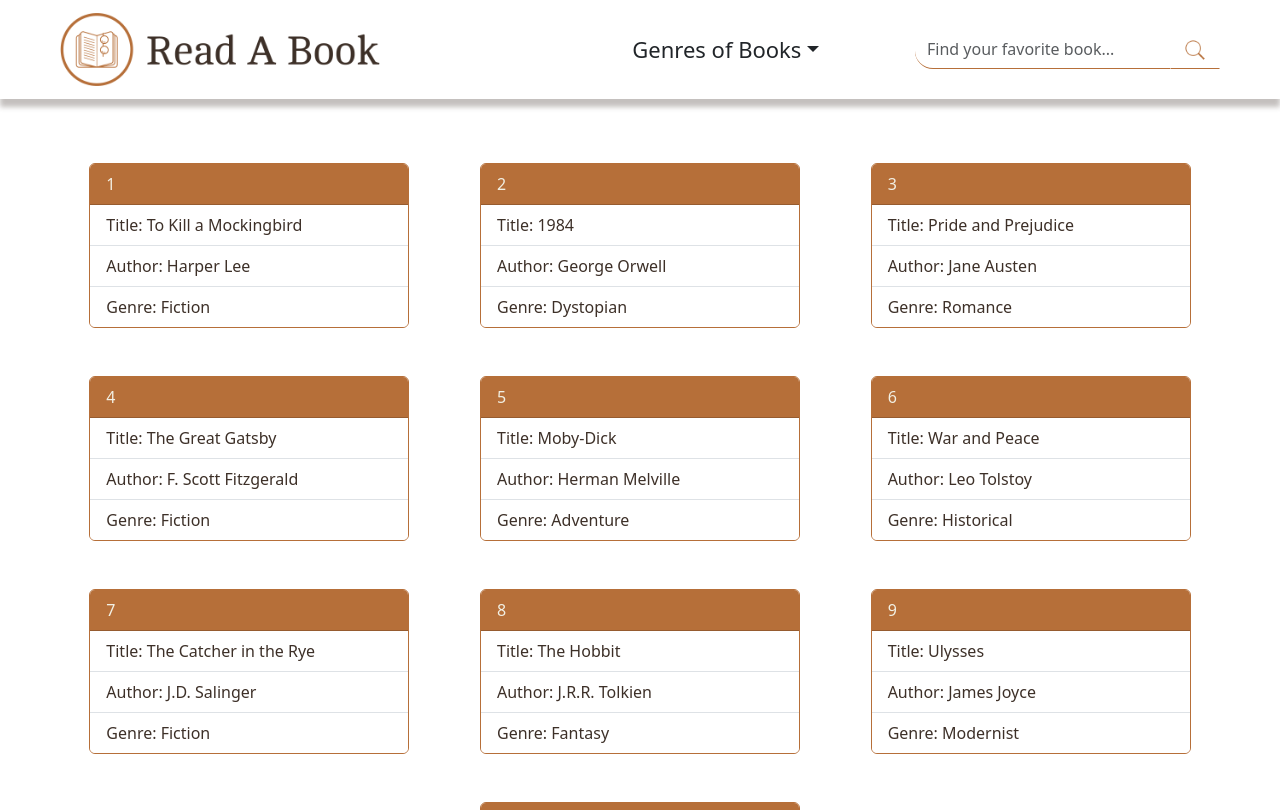
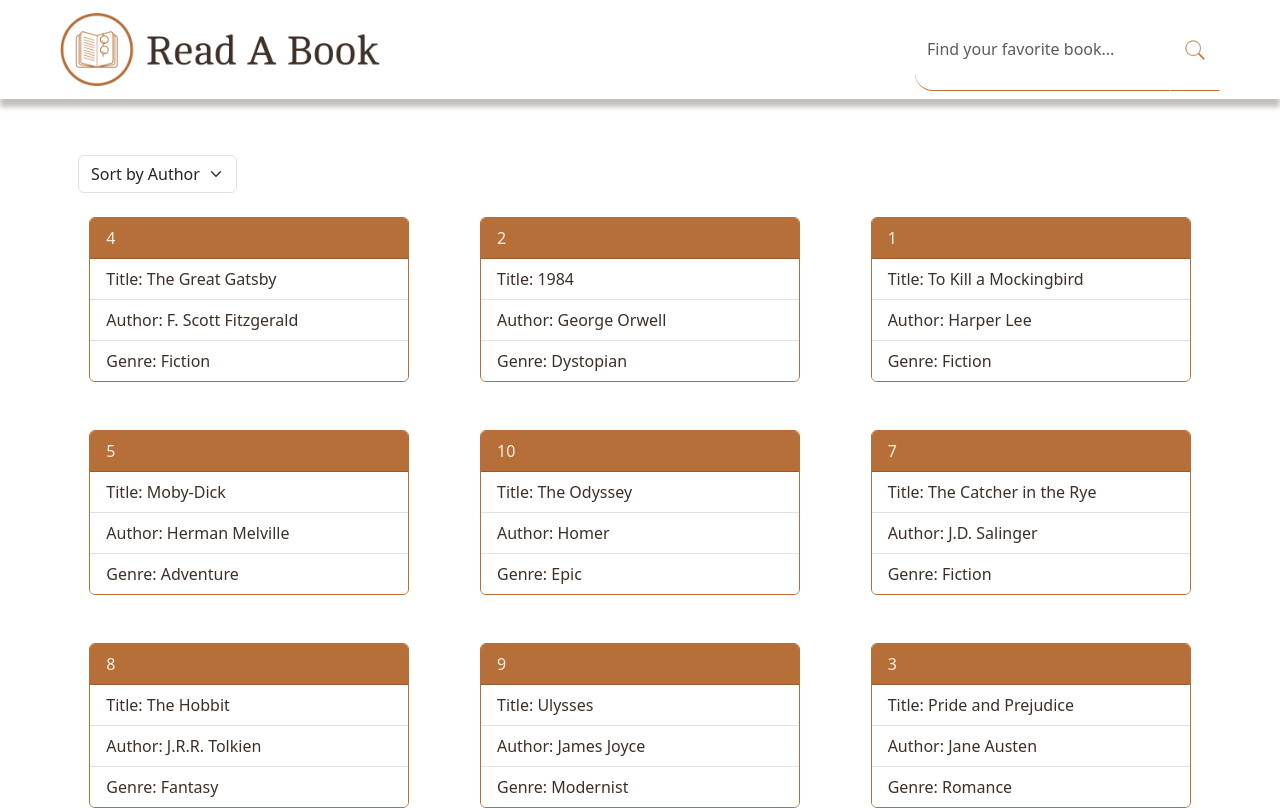
Before and after one commit to Bazzomir/book-search-app, a React (Create React App) app in the folder read-a-book/: page / in a window 1280 px wide. Shown: the top 810 px of the page. Built offline with nearby package versions, Linux system fonts and the light colour scheme.

Commit message:
complete simplification

```diff
--- a/read-a-book/src/components/App.js
+++ b/read-a-book/src/components/App.js
@@ -1,20 +1,22 @@
 import React from 'react';
-import { BrowserRouter } from 'react-router-dom';
+// import { BrowserRouter } from 'react-router-dom';
 import '../assets/css/App.css';
 import 'bootstrap/dist/css/bootstrap.css';
 import 'bootstrap/dist/css/bootstrap.min.css';
 import Header from './component/Header';
 import Footer from './component/Footer';
-import Ruti from './Ruti';
+import Homepage from './component/pages/Homepage';
+// import Ruti from './Ruti';
 
 export default function App() {
   return (
     <div className="App">
-      <BrowserRouter>
-        <Header />
-        <Ruti />
-        <Footer />
-      </BrowserRouter>
+      {/* <BrowserRouter> */}
+      <Header />
+      {/* <Ruti /> */}
+      <Homepage />
+      <Footer />
+      {/* </BrowserRouter> */}
     </div>
   );
 }
--- a/read-a-book/src/components/Ruti.js
+++ b/read-a-book/src/components/Ruti.js
@@ -7,10 +7,8 @@ export default function Ruti() {
     return (
         <Routes>
             <Route path="/" element={<Homepage />} />
-            <Route path="/genre/:genre" element={<Homepage />} />
+            {/* <Route path="/genre/:genre" element={<Homepage />} /> */}
             <Route path="*" element={<NotFound />} />
-            {/* <Route path="" element={""} />
-            <Route path="" element={""} /> */}
         </Routes>
     )
 }
--- a/read-a-book/src/components/component/Header.jsx
+++ b/read-a-book/src/components/component/Header.jsx
@@ -1,54 +1,58 @@
 import React, { useState, useEffect } from 'react';
-import { Link, useLocation } from 'react-router-dom';
+// import { Link, useLocation } from 'react-router-dom';
 import logo from '../../assets/image/logo.png';
 import logoIcon from '../../assets/image/logo-icon.png';
 import search from '../../assets/image/search.png';
 
 export default function Header() {
 
-    const [genres, setGenres] = useState([]);
-    const location = useLocation();
+    // const [genres, setGenres] = useState([]);
+    // const location = useLocation();
 
-    const getGenres = async () => {
-        try {
-            const response = await fetch('/books.json', {
-                headers: {
-                    'Content-Type': 'application/json',
-                    'Accept': 'application/json',
-                },
-            });
+    // const getGenres = async () => {
+    //     try {
+    //         const response = await fetch('/books.json', {
+    //             headers: {
+    //                 'Content-Type': 'application/json',
+    //                 'Accept': 'application/json',
+    //             },
+    //         });
 
-            const json = await response.json();
-            const uniqueGenres = [...new Set(json.map(book => book.genre))].sort();
-            setGenres(uniqueGenres);
+    //         const json = await response.json();
+    //         const uniqueGenres = [...new Set(json.map(book => book.genre))].sort();
+    //         setGenres(uniqueGenres);
 
-        } catch (error) {
-            console.error('Error fetching data:', error);
-        }
-    };
+    //     } catch (error) {
+    //         console.error('Error fetching data:', error);
+    //     }
+    // };
 
-    useEffect(() => {
-        getGenres();
-    }, []);
+    // useEffect(() => {
+    //     getGenres();
+    // }, []);
 
     return (
         <nav className="navbar navbar-expand-lg">
             <div className="container-fluid">
                 <div className="d-lg-none">
                     <img src={logoIcon} alt="Logo" className="d-inline-block navbar-brand__logo--icon" />
-                    <Link className="navbar-brand" to="/">Home</Link>
+                    {/* <Link className="navbar-brand" to="/">Home</Link> */}
+                    <a className="navbar-brand" href="/">Home</a>
                 </div>
                 <button className="navbar-toggler" type="button" data-bs-toggle="collapse" data-bs-target="#navbarSupportedContent" aria-controls="navbarSupportedContent" aria-expanded="false" aria-label="Toggle navigation">
                     <span className="navbar-toggler-icon"></span>
                 </button>
 
                 <div className="collapse navbar-collapse" id="navbarSupportedContent">
-                    <ul className="d-flex w-100 justify-content-between px-1 px-md-3 px-lg-5 mb-0">
-                        <Link className="navbar-brand d-none d-lg-block" to="/">
+                    <div className="d-flex w-100 justify-content-between px-1 px-md-3 px-lg-5 mb-0">
+                        {/* <Link className="navbar-brand d-none d-lg-block" to="/">
                             <img src={logo} alt="Logo" className="d-inline-block navbar-brand__logo" />
-                        </Link>
-                        <ul className="d-flex justify-content-center align-items-lg-center gap-3 gap-lg-5 flex-column-reverse flex-lg-row">
-                            <li className="nav-item dropdown me-lg-4">
+                        </Link> */}
+                        <a className="navbar-brand d-none d-lg-block" href="/">
+                            <img src={logo} alt="Logo" className="d-inline-block navbar-brand__logo" />
+                        </a>
+                        {/* <ul className="d-flex justify-content-center align-items-lg-center gap-3 gap-lg-5 flex-column-reverse flex-lg-row"> */}
+                        {/* <li className="nav-item dropdown me-lg-4">
                                 <a className="nav-link dropdown-toggle text-22" id="navbarDropdown" role="button" data-bs-toggle="dropdown" aria-expanded="false">
                                     Genres of Books
                                 </a>
@@ -64,15 +68,15 @@ export default function Header() {
                                         );
                                     })}
                                 </ul>
-                            </li>
+                            </li> */}
                         <form className="d-flex mt-3 mt-lg-0 ms-lg-4" role="search">
                             <input className="form-control search-bar" type="search" placeholder="Find your favorite book..." aria-label="Search" />
                             <button className="btn search-btn" type="submit">
                                 <img src={search} alt="Search icon" width="24" height="24" />
                             </button>
                         </form>
-                        </ul>
-                    </ul>
+                        {/* </ul> */}
+                    </div>
                 </div>
             </div>
         </nav>
--- a/read-a-book/src/components/component/pages/Homepage.jsx
+++ b/read-a-book/src/components/component/pages/Homepage.jsx
@@ -1,10 +1,9 @@
 import React, { useState, useEffect } from 'react';
-import { useParams } from 'react-router-dom';
 import Card from '../Card';
 
 export default function Homepage() {
-    const { genre } = useParams();
     const [data, setData] = useState([]);
+    const [sortOption, setSortOption] = useState('author');
 
     const getData = async () => {
         try {
@@ -16,12 +15,8 @@ export default function Homepage() {
             });
 
             const json = await response.json();
-            if (genre) {
-                setData(json.filter(book => book.genre === genre));
-            } else {
-                setData(json);
-            }
-
+            setData(json);
+            console.table("Json Data:", json);
         } catch (error) {
             console.error('Error fetching data:', error);
         }
@@ -29,15 +24,37 @@ export default function Homepage() {
 
     useEffect(() => {
         getData();
-    }, [genre]);
+    }, []);
+
+    const handleSortChange = (e) => {
+        setSortOption(e.target.value);
+    };
+
+    const sortedData = [...data].sort((a, b) => {
+        if (sortOption === 'title') {
+            return a.title.localeCompare(b.title);
+        } else if (sortOption === 'author') {
+            return a.author.localeCompare(b.author);
+        } else if (sortOption === 'genre') {
+            return a.genre.localeCompare(b.genre);
+        }
+        return 0;
+    });
 
     return (
         <div className="container">
             <div className="row py-5">
                 <div className="col-12 p-2">
+                    <div className="d-flex justify-content-start mb-3">
+                        <select value={sortOption} onChange={handleSortChange} className="form-select w-auto">
+                            <option value="author">Sort by Author</option>
+                            <option value="title">Sort by Title</option>
+                            <option value="genre">Sort by Genre</option>
+                        </select>
+                    </div>
                     <div className="row row-cols-1 row-cols-md-2 row-cols-lg-3 d-flex justify-content-around align-items-center gap-5 m-0 py-2">
-                        {data && data.length > 0 ? (
-                            data.map((book, index) => (
+                        {sortedData && sortedData.length > 0 ? (
+                            sortedData.map((book, index) => (
                                 <Card key={index} book={book} />
                             ))
                         ) : (
```
Lines whose indentation alone changed are shown as unchanged.
